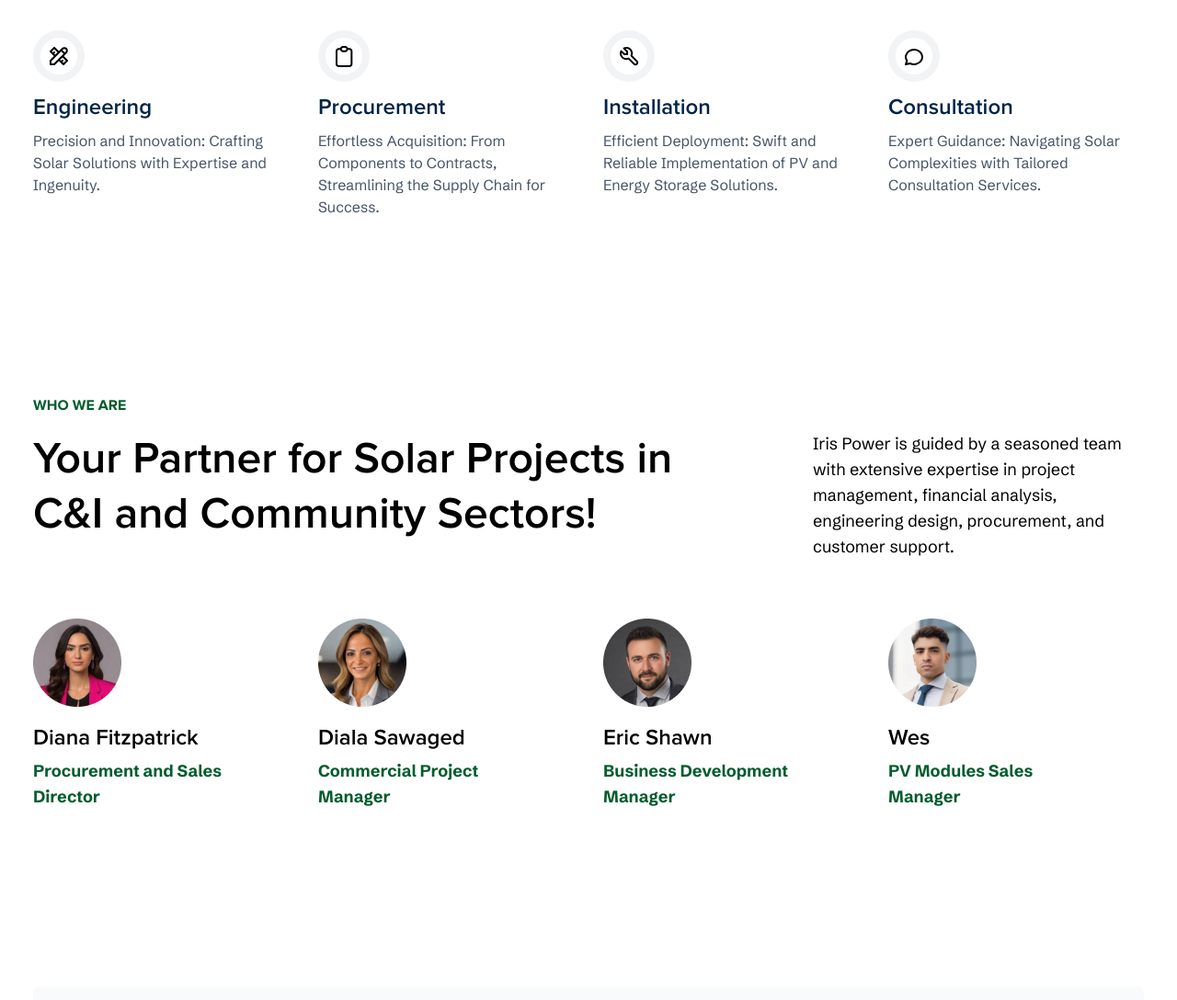
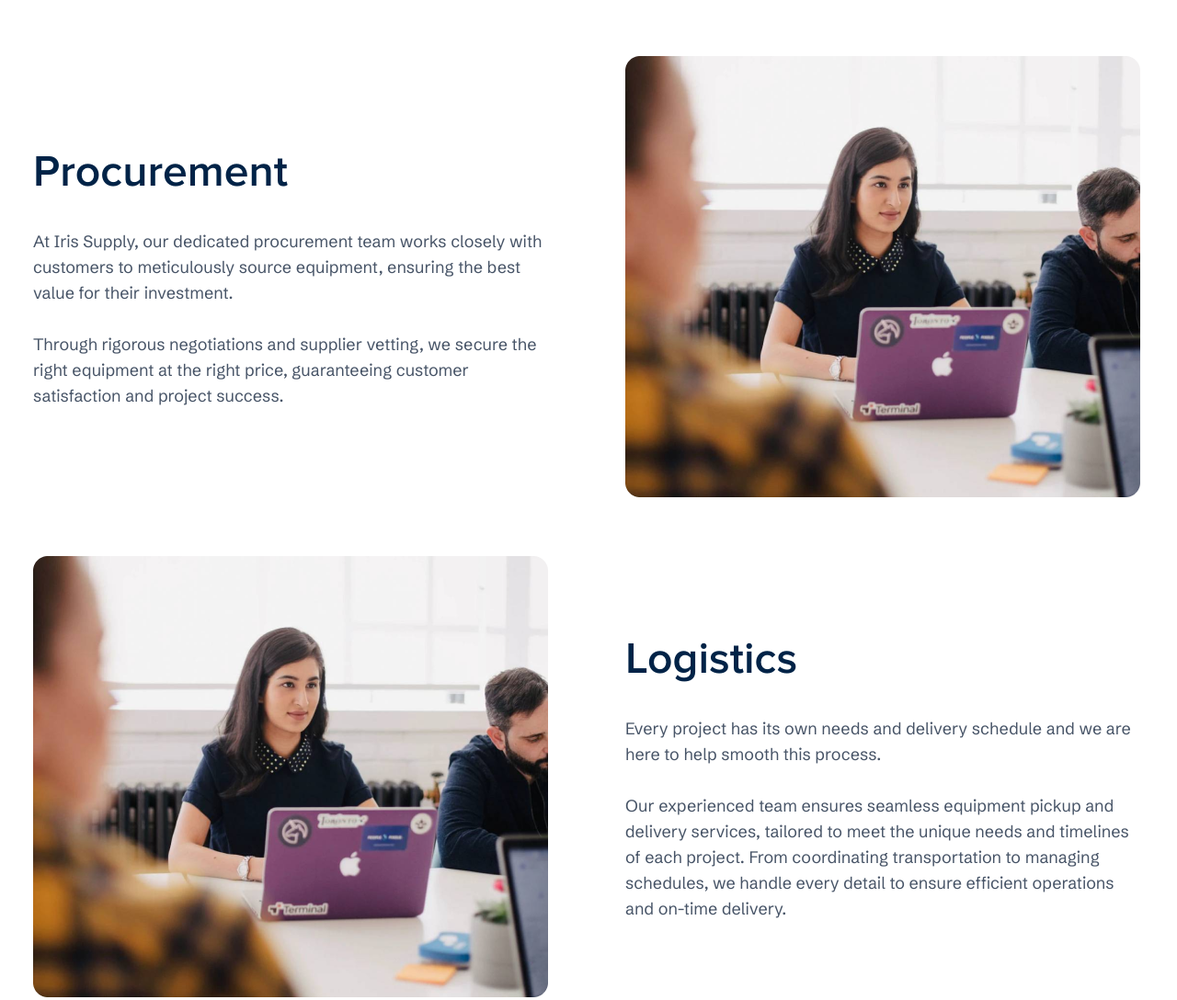
Before and after one commit to GoranUI/iris-supply, a website: page dist/index.html in a window 1280 px wide. Shown: the part 2040-3128 px from the top of the page at 92% size. Drawn offline with Linux system fonts and the light colour scheme.

Commit message:
Added missing Our services section

```diff
--- a/dist/index.html
+++ b/dist/index.html
@@ -9,19 +9,19 @@
   <meta http-equiv="content-language" content="en">
 
   <meta name="description"
-    content="Iris Power specialize in Solar & Solar+Storage projects in the Commercial & Industrial (C&I) sector as well as Community Solar. Our team can help qualify your project from early stages up to commissioning!">
+    content="Iris Supply is one of the largest electrical product wholesale distributors in the country. We ship our own inventory every morning to 100+ locations nationally. With a fleet of trucks, we're there when you need us, providing local support at national scale.">
   <meta name="keywords"
-    content="iris, iris power, iris supply, solar, solar+storage, community solar, commercial & industrial, c&i, procurement, pv, pv+ess">
+    content="iris, iris supply, iris power, pv modules, inverters, equipment supply, solar, solar project, procurement, logistics, warehouse / storage">
 
-  <meta property="og:title" content="Iris Power">
+  <meta property="og:title" content="Iris Supply">
   <meta property="og:description"
-    content="Iris Power specialize in Solar & Solar+Storage projects in the Commercial & Industrial (C&I) sector as well as Community Solar. Our team can help qualify your project from early stages up to commissioning!">
+    content="Iris Supply is one of the largest electrical product wholesale distributors in the country. We ship our own inventory every morning to 100+ locations nationally. With a fleet of trucks, we're there when you need us, providing local support at national scale.">
   <meta property="og:image" content="./assets/images/seo-image-og.png">
-  <meta property="og:url" content="https://iris-power.com">
+  <meta property="og:url" content="https://iris-supply.com">
 
-  <meta name="twitter:title" content="Iris Power">
+  <meta name="twitter:title" content="Iris Supply">
   <meta name="twitter:description"
-    content="Iris Power specialize in Solar & Solar+Storage projects in the Commercial & Industrial (C&I) sector as well as Community Solar. Our team can help qualify your project from early stages up to commissioning!">
+    content="Iris Supply is one of the largest electrical product wholesale distributors in the country. We ship our own inventory every morning to 100+ locations nationally. With a fleet of trucks, we're there when you need us, providing local support at national scale.">
   <meta name="twitter:image" content="./assets/images/seo-image-twitter.png">
   <meta name="twitter:card" content="summary_large_image">
 
@@ -34,7 +34,7 @@
   <meta name="msapplication-TileColor" content="#ffffff">
   <meta name="theme-color" content="#ffffff">
 
-  <title>Let's Save Our Planet Together! | Iris Power: Your Partner for Solar Projects</title>
+  <title>Tier 1 PV Modules, Inverters and Equipment supply | Iris Supply: Your Partner for Solar Projects</title>
 
   <link rel="stylesheet" href="./styles.css">
 </head>
@@ -214,81 +214,64 @@
               What services do we offer?
             </h2>
           </div>
-          <div class="mt-9 grid grid-cols-1 md:grid-cols-2 lg:grid-cols-4 gap-8">
-            <div class="flex gap-3 lg:block lg:space-y-3">
-              <div
-                class="w-14 h-14 bg-white rounded-full border-8 border-iris-blue border-opacity-5 flex items-center justify-center flex-shrink-0 -mt-3 lg:mt-0">
-                <svg width="20" height="20" viewBox="0 0 20 20" fill="none" xmlns="http://www.w3.org/2000/svg">
-                  <path
-                    d="M12.5 3.5L16.5 7.5M10 6L5 1L1 5L6 10M5 6L3.5 7.5M14 10L19 15L15 19L10 14M14 15L12.5 16.5M1 19.0001H5L18 6.00006C18.5304 5.46963 18.8284 4.7502 18.8284 4.00006C18.8284 3.24991 18.5304 2.53049 18 2.00006C17.4696 1.46962 16.7501 1.17163 16 1.17163C15.2499 1.17163 14.5304 1.46962 14 2.00006L1 15.0001V19.0001Z"
-                    stroke="currentColor" stroke-width="2" stroke-linecap="round" stroke-linejoin="round" />
-                </svg>
+          <div class="mt-16 space-y-16">
+            <div class="lg:grid lg:grid-cols-2 lg:gap-20 lg:items-center">
+              <div class="space-y-8">
+                <h2
+                  class="font-proxima font-semibold text-4xl leading-[44px] sm:text-5xl sm:leading-[60px] text-iris-blue max-w-md sm:max-w-3xl">
+                  Procurement
+                </h2>
+                <p
+                  class="font-schibsted font-normal text-normal sm:text-lg leading-7 text-body-gray max-w-xl lg:max-w-none">
+                  At Iris Supply, our dedicated procurement team works closely with customers to meticulously source
+                  equipment, ensuring the best value for their investment.<br><br>
+                  Through rigorous negotiations and supplier vetting, we secure the right equipment at the right price,
+                  guaranteeing customer satisfaction and
+                  project success.
+                </p>
               </div>
-              <div>
-                <p class="font-proxima font-semibold text-2xl text-iris-blue">
-                  Engineering
-                </p>
-                <p class="font-schibsted font-normal text-normal text-body-gray mt-2">
-                  Precision and Innovation: Crafting Solar Solutions with Expertise and Ingenuity.
+              <div class="hidden lg:block rounded-lg">
+                <img src="./assets/images/procurement.png" alt="Procurement">
+              </div>
+            </div>
+
+            <div class="lg:grid lg:grid-cols-2 lg:gap-20 lg:items-center">
+
+              <div class="hidden lg:block rounded-lg">
+                <img src="./assets/images/logistics.png" alt="Logistics">
+              </div>
+              <div class="space-y-8">
+                <h2
+                  class="font-proxima font-semibold text-4xl leading-[44px] sm:text-5xl sm:leading-[60px] text-iris-blue max-w-md sm:max-w-3xl">
+                  Logistics
+                </h2>
+                <p
+                  class="font-schibsted font-normal text-normal sm:text-lg leading-7 text-body-gray max-w-xl lg:max-w-none">
+                  Every project has its own needs and delivery schedule and we are here to help smooth this
+                  process.<br><br>
+                  Our experienced team ensures seamless equipment pickup and delivery services, tailored to meet the
+                  unique needs and timelines of each project. From coordinating transportation to managing schedules, we
+                  handle every detail to ensure efficient operations and on-time delivery.
                 </p>
               </div>
             </div>
 
-            <div class="flex gap-3 lg:block lg:space-y-3">
-              <div
-                class="w-14 h-14 bg-white rounded-full border-8 border-iris-blue border-opacity-5 flex items-center justify-center flex-shrink-0 -mt-3 lg:mt-0">
-                <svg width="19" height="23" viewBox="0 0 19 23" fill="none" xmlns="http://www.w3.org/2000/svg">
-                  <path
-                    d="M5.66667 3.33333H3.33333C2.71449 3.33333 2.121 3.57917 1.68342 4.01675C1.24583 4.45434 1 5.04783 1 5.66667V19.6667C1 20.2855 1.24583 20.879 1.68342 21.3166C2.121 21.7542 2.71449 22 3.33333 22H15C15.6188 22 16.2123 21.7542 16.6499 21.3166C17.0875 20.879 17.3333 20.2855 17.3333 19.6667V5.66667C17.3333 5.04783 17.0875 4.45434 16.6499 4.01675C16.2123 3.57917 15.6188 3.33333 15 3.33333H12.6667M5.66667 3.33333C5.66667 2.71449 5.9125 2.121 6.35008 1.68342C6.78767 1.24583 7.38116 1 8 1H10.3333C10.9522 1 11.5457 1.24583 11.9832 1.68342C12.4208 2.121 12.6667 2.71449 12.6667 3.33333M5.66667 3.33333C5.66667 3.95217 5.9125 4.54566 6.35008 4.98325C6.78767 5.42083 7.38116 5.66667 8 5.66667H10.3333C10.9522 5.66667 11.5457 5.42083 11.9832 4.98325C12.4208 4.54566 12.6667 3.95217 12.6667 3.33333"
-                    stroke="currentColor" stroke-width="2" stroke-linecap="round" stroke-linejoin="round" />
-                </svg>
-              </div>
-              <div>
-                <p class="font-proxima font-semibold text-2xl text-iris-blue">
-                  Procurement
-                </p>
-                <p class="font-schibsted font-normal text-normal text-body-gray mt-2">
-                  Effortless Acquisition: From Components to Contracts, Streamlining the Supply Chain for Success.
+            <div class="lg:grid lg:grid-cols-2 lg:gap-20 lg:items-center">
+              <div class="space-y-8">
+                <h2
+                  class="font-proxima font-semibold text-4xl leading-[44px] sm:text-5xl sm:leading-[60px] text-iris-blue max-w-md sm:max-w-3xl">
+                  Warehouse / Storage
+                </h2>
+                <p
+                  class="font-schibsted font-normal text-normal sm:text-lg leading-7 text-body-gray max-w-xl lg:max-w-none">
+                  We assist our customers locate the best warehouses closest to their projects nationwide.
+                  Leveraging our extensive network, we assist customers in locating the best warehouses
+                  nationwide.<br><br>With secure facilities and efficient inventory management, we provide peace of
+                  mind, knowing equipment is stored safely until needed.
                 </p>
               </div>
-            </div>
-
-            <div class="flex gap-3 lg:block lg:space-y-3">
-              <div
-                class="w-14 h-14 bg-white rounded-full border-8 border-iris-blue border-opacity-5 flex items-center justify-center flex-shrink-0 -mt-3 lg:mt-0">
-                <svg width="21" height="21" viewBox="0 0 21 21" fill="none" xmlns="http://www.w3.org/2000/svg">
-                  <path
-                    d="M5.08579 8.08579H8.08579V5.08579L4.58579 1.58579C5.70542 1.05107 6.96329 0.876598 8.18619 1.08641C9.40909 1.29623 10.5369 1.88001 11.4142 2.75736C12.2916 3.63472 12.8754 4.76249 13.0852 5.98539C13.295 7.20829 13.1205 8.46616 12.5858 9.58579L18.5858 15.5858C18.9836 15.9836 19.2071 16.5232 19.2071 17.0858C19.2071 17.6484 18.9836 18.188 18.5858 18.5858C18.188 18.9836 17.6484 19.2071 17.0858 19.2071C16.5232 19.2071 15.9836 18.9836 15.5858 18.5858L9.58579 12.5858C8.46616 13.1205 7.20829 13.295 5.98539 13.0852C4.76249 12.8754 3.63472 12.2916 2.75736 11.4142C1.88001 10.5369 1.29623 9.40909 1.08641 8.18619C0.876598 6.96329 1.05107 5.70542 1.58579 4.58579L5.08579 8.08579Z"
-                    stroke="currentColor" stroke-width="2" stroke-linecap="round" stroke-linejoin="round" />
-                </svg>
-              </div>
-              <div>
-                <p class="font-proxima font-semibold text-2xl text-iris-blue">
-                  Installation
-                </p>
-                <p class="font-schibsted font-normal text-normal text-body-gray mt-2">
-                  Efficient Deployment: Swift and Reliable Implementation of PV and Energy Storage Solutions.
-                </p>
-              </div>
-
-            </div>
-
-            <div class="flex gap-3 lg:block lg:space-y-3">
-              <div
-                class="w-14 h-14 bg-white rounded-full border-8 border-iris-blue border-opacity-5 flex items-center justify-center flex-shrink-0 -mt-3 lg:mt-0">
-                <svg width="21" height="19" viewBox="0 0 21 19" fill="none" xmlns="http://www.w3.org/2000/svg">
-                  <path
-                    d="M1 18.0001L2.3 14.1001C1.17644 12.4384 0.769993 10.4705 1.15622 8.56238C1.54244 6.65427 2.69506 4.93575 4.39977 3.72635C6.10447 2.51696 8.24526 1.89898 10.4241 1.98732C12.6029 2.07566 14.6715 2.86431 16.2453 4.20664C17.819 5.54896 18.7909 7.35362 18.9801 9.28506C19.1693 11.2165 18.563 13.1433 17.2739 14.7072C15.9848 16.2711 14.1007 17.3657 11.9718 17.7874C9.84293 18.2092 7.6142 17.9294 5.7 17.0001L1 18.0001Z"
-                    stroke="currentColor" stroke-width="2" stroke-linecap="round" stroke-linejoin="round" />
-                </svg>
-              </div>
-              <div>
-                <p class="font-proxima font-semibold text-2xl text-iris-blue">
-                  Consultation
-                </p>
-                <p class="font-schibsted font-normal text-normal text-body-gray mt-2">
-                  Expert Guidance: Navigating Solar Complexities with Tailored Consultation Services.
-                </p>
+              <div class="hidden lg:block rounded-lg">
+                <img src="./assets/images/warehouse-n-storage.png" alt="Warehouse / Storage">
               </div>
             </div>
           </div>
@@ -307,7 +290,7 @@
       </h2>
       <p
         class="lg:col-span-1 font-schibsted font-normal text-normal sm:text-lg leading-7 text-black max-w-xl lg:max-w-none">
-        Iris Power is guided by a seasoned team with extensive expertise in project management, financial analysis,
+        Iris Supply is guided by a seasoned team with extensive expertise in project management, financial analysis,
         engineering design, procurement, and customer support.
       </p>
     </div>
@@ -420,9 +403,9 @@
                 <p class="font-schibsted font-bold text-xl text-iris-blue">
                   Email
                 </p>
-                <a href="mailto:contact@iris-power.com"
+                <a href="mailto:contact@iris-supply.com"
                   class="font-schibsted font-normal text-lg text-iris-blue mt-2 underline hover:text-iris-green transition-colors duration-200">
-                  contact@iris-power.com
+                  contact@iris-supply.com
                 </a>
               </div>
             </div>
@@ -482,7 +465,7 @@
           <form method="POST" action="https://api.web3forms.com/submit" class="space-y-5">
             <input type="hidden" name="access_key" value="9cb27dad-82fa-4973-9db1-1c4b70e22d23">
             <input type="checkbox" name="botcheck" id="" style="display: none;">
-            <input type="hidden" name="redirect" value="https://iris-power.com">
+            <input type="hidden" name="redirect" value="https://iris-supply.com">
 
             <div class="w-full space-y-6 sm:space-y-0 sm:flex sm:items-center sm:justify-end sm:gap-6">
               <div class="space-y-2 w-full">
@@ -583,12 +566,12 @@
         <div class="flex items-center justify-between gap-8 lg:block">
           <div>
             <a href="#">
-              <img src="./assets/images/logo-white.svg" alt="Iris Power Logo" class="h-10 md:h-12">
+              <img src="./assets/images/logo-white.svg" alt="Iris Supply Logo" class="h-10 md:h-12">
             </a>
           </div>
           <div class="flex items-center justify-between h-20">
             <nav class="hidden lg:flex lg:items-center lg:gap-8">
-              <a href="#about-us" class="text-white font-bold hover:underline transition-colors duration-200">Why
+              <a href="#about-us" class="text-white font-bold hover:underline transition-colors duration-200">About
                 us?</a>
               <a href="#our-services" class="text-white font-bold hover:underline transition-colors duration-200">Our
                 services</a>
@@ -639,7 +622,7 @@
     </div>
   </footer>
 
-  <script src=" ./index.js"></script>
+  <script src="./index.js"></script>
 
 </body>
 
```
Also changed, not shown: dist/assets/images/logistics.png (added), dist/assets/images/procurement.png (added), dist/assets/images/warehouse-n-storage.png (added), dist/styles.css.
